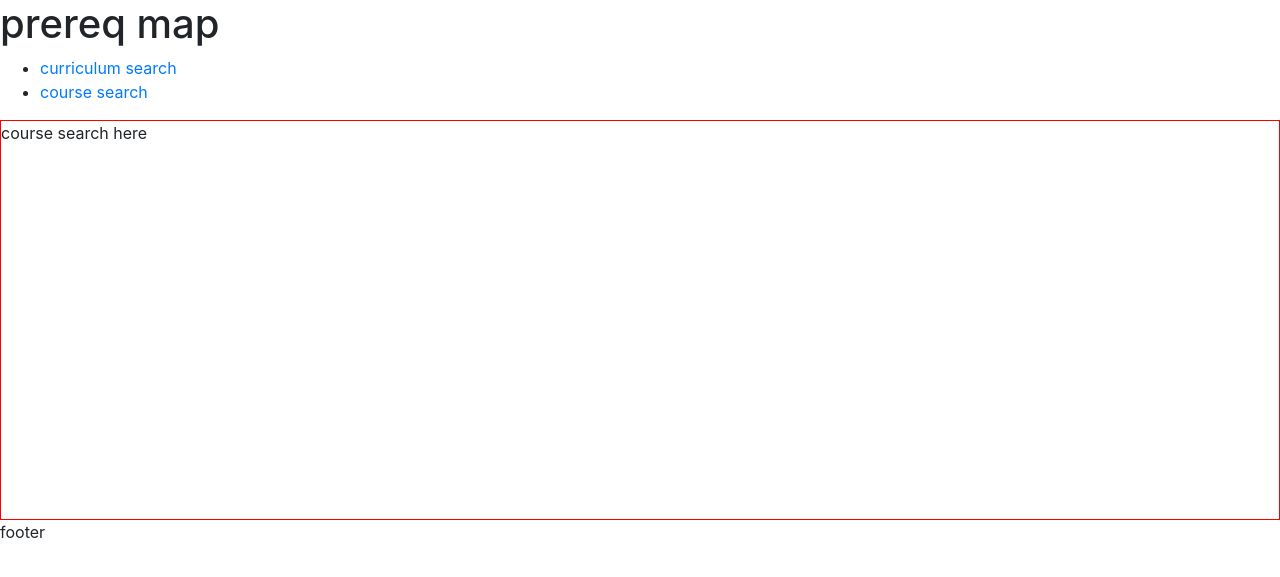
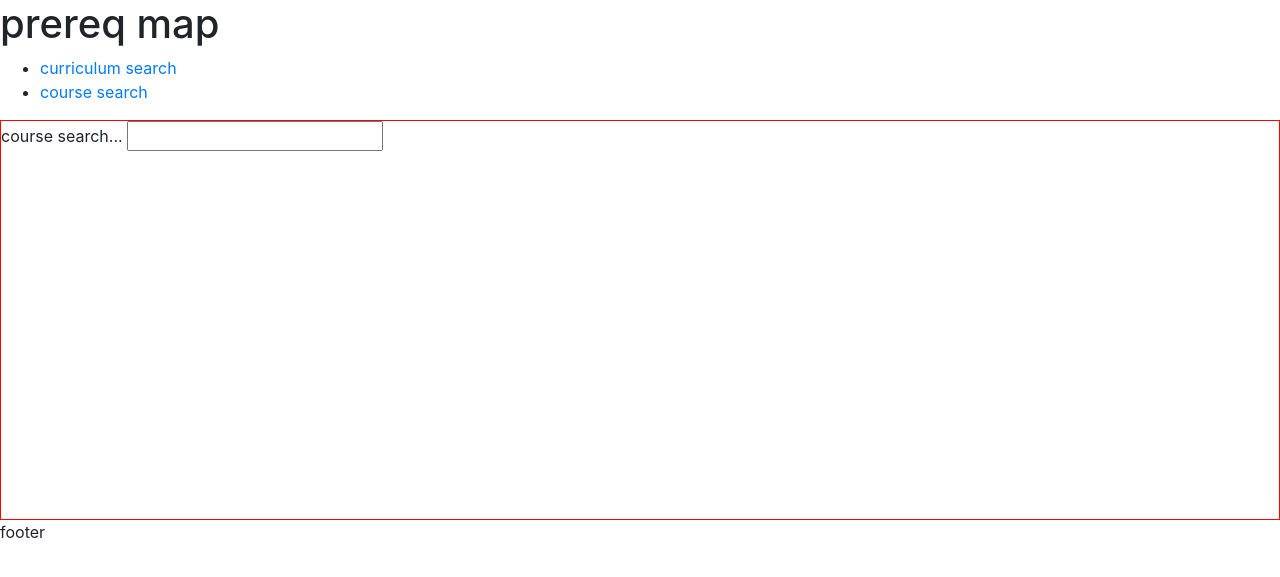
Before and after one commit to uw-it-aca/prereq-map, a Django app: page /course-search/ in a window 1280 px wide. Shown: the top 577 px of the page. Run offline with Django 3.2, Linux system fonts and the light colour scheme; some libraries are stand-ins or nearby versions.

Commit message:
Adds sample text input for search.

```diff
--- a/prereq_map/templates/course-search.html
+++ b/prereq_map/templates/course-search.html
@@ -3,5 +3,5 @@
 {% block title %}Course Search{% endblock %}
 
 {% block content %}
-  course search here
+  <div>course search... <input type="text"></div>
 {% endblock %}
--- a/prereq_map/templates/curriculum-search.html
+++ b/prereq_map/templates/curriculum-search.html
@@ -3,5 +3,6 @@
 {% block title %}Curriculum Search{% endblock %}
 
 {% block content %}
+  <div>curriculum search... <input type="text"></div>
   <div id="graph_container" style="width: 100%; height: 100%;"></div>
 {% endblock %}
```
